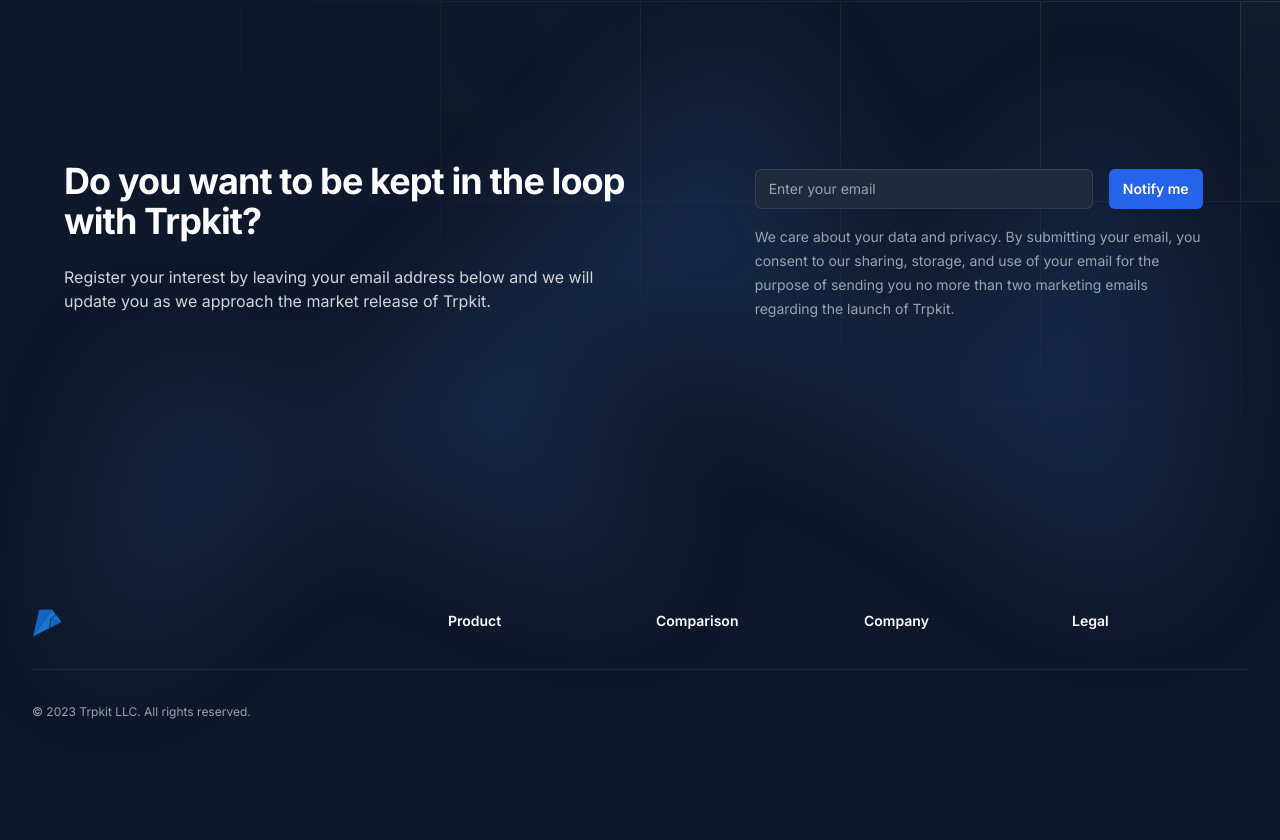
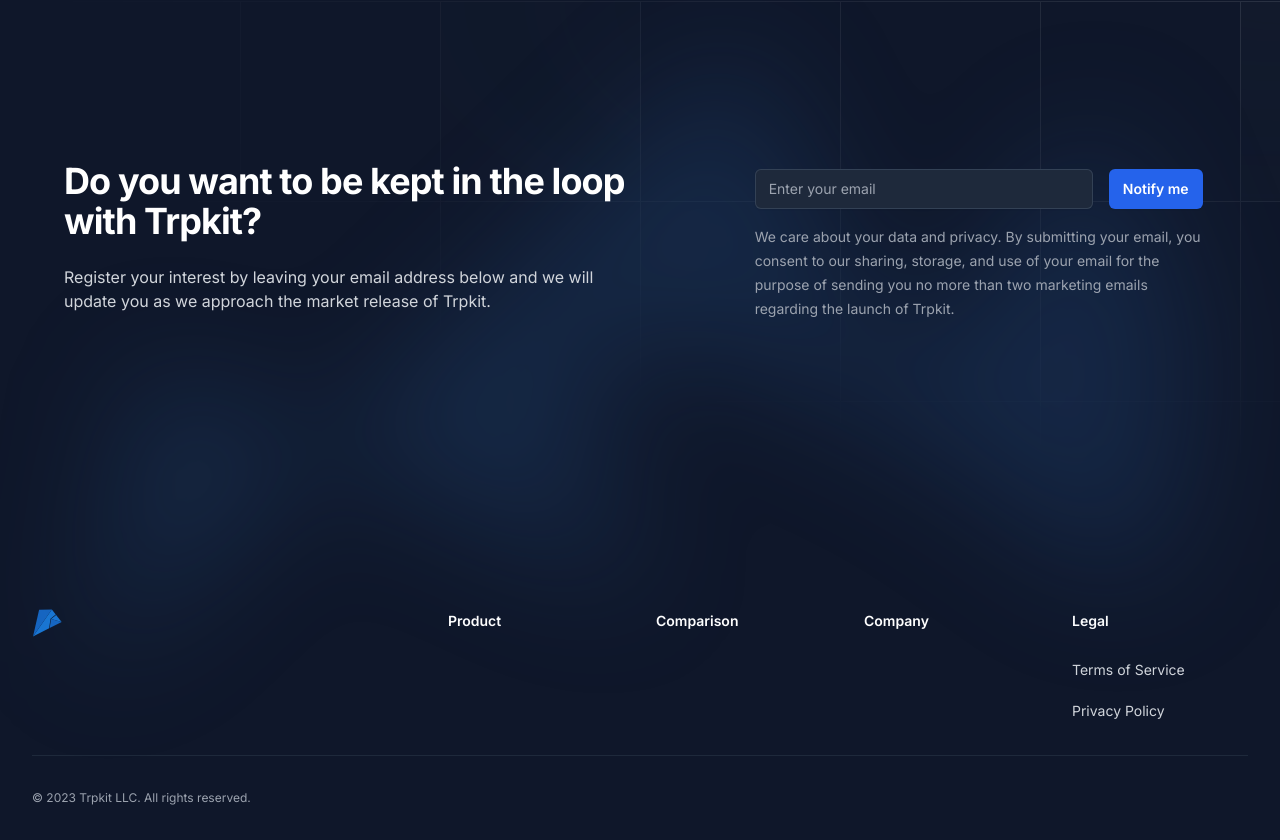
Before and after one commit to trpkit/trpkit, a Next.js app in the folder apps/marketing/: page / in a window 1280 px wide. Shown: the part 3085-3925 px from the top of the page. Before the commit the page ends 3839 px from the top, so only its background shows below. Built offline with nearby package versions, Linux system fonts and the light colour scheme.

Commit message:
feat: add terms and privacy to footer

```diff
--- a/apps/marketing/src/app/sitemap.ts
+++ b/apps/marketing/src/app/sitemap.ts
@@ -1,10 +1,21 @@
 import { MetadataRoute } from "next";
 
 export default function sitemap(): MetadataRoute.Sitemap {
+  // TODO: Look into automatically pulling all pages and inserting into the sitemap.
   return [
     {
       url: "https://trpkit.com",
       lastModified: new Date(),
     },
+    {
+      url: "https://trpkit.com/legal/terms",
+      // TODO: We should probably pull the legal document from contentlayer and grab the date from that. (Requires a new field)
+      lastModified: new Date(),
+    },
+    {
+      url: "https://trpkit.com/legal/privacy",
+      // TODO: See L12
+      lastModified: new Date(),
+    },
   ];
 }
--- a/apps/marketing/src/components/Footer.tsx
+++ b/apps/marketing/src/components/Footer.tsx
@@ -1,3 +1,5 @@
+import Link from "next/link";
+
 export default function Footer() {
   return (
     <footer>
@@ -19,6 +21,22 @@
               </div>
               <div className="mt-10 md:mt-0">
                 <h3 className="text-sm font-semibold leading-6 text-white">Legal</h3>
+                <ul role="list" className="mt-6 space-y-4">
+                  <li>
+                    <Link
+                      href="/legal/terms"
+                      className="text-sm leading-6 text-gray-300 hover:text-white">
+                      Terms of Service
+                    </Link>
+                  </li>
+                  <li>
+                    <Link
+                      href="/legal/privacy"
+                      className="text-sm leading-6 text-gray-300 hover:text-white">
+                      Privacy Policy
+                    </Link>
+                  </li>
+                </ul>
               </div>
             </div>
           </div>
```
